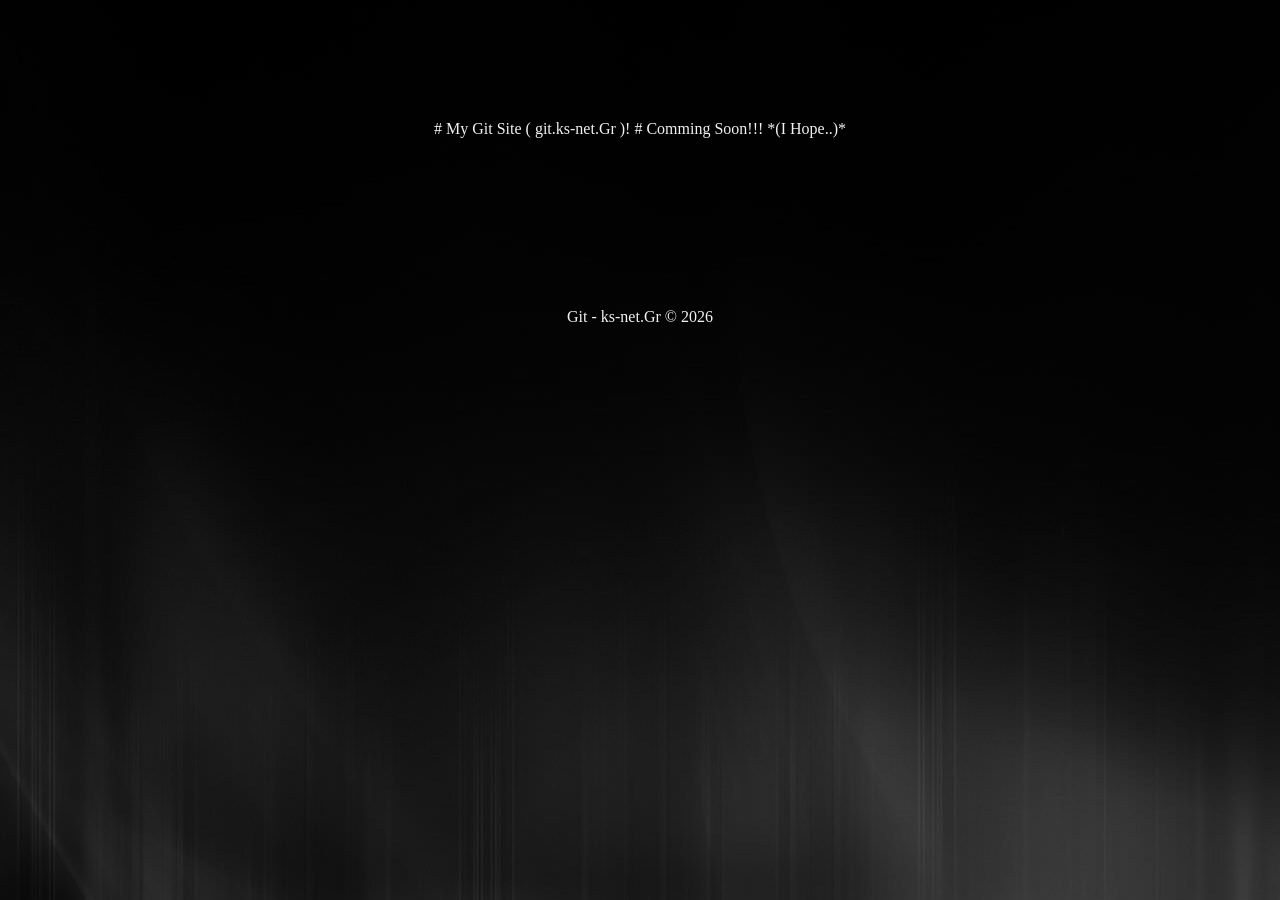
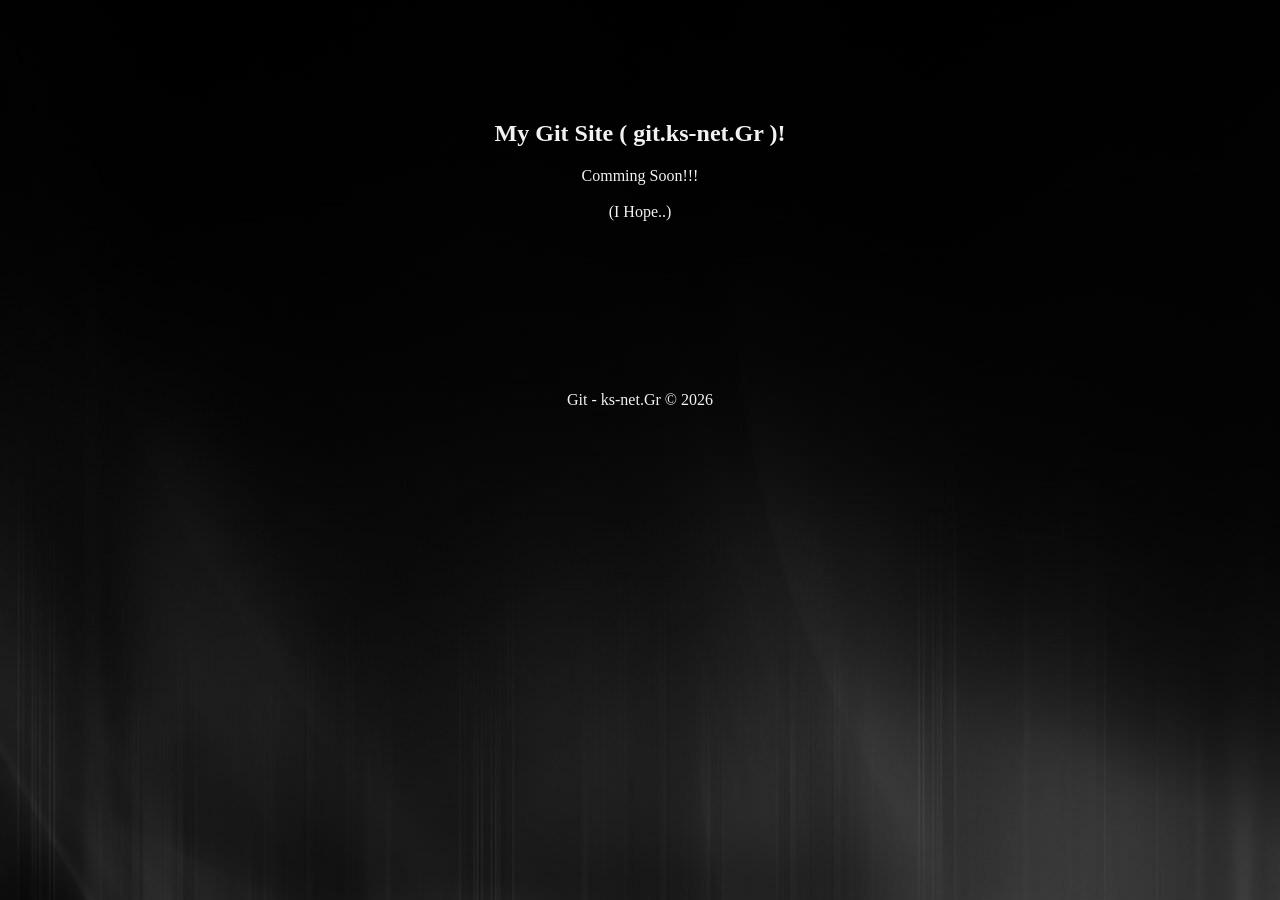
Before and after one commit to ks-net/Jekyll-ks-net.Gr, a Jekyll site: the page built from index.md, in a window 1280 px wide. Built offline with Jekyll 4.4.1, drawn with Linux system fonts in a browser that asks for light colours.

Commit message:
Update index.md

```diff
--- a/index.md
+++ b/index.md
@@ -9,11 +9,12 @@ layout: basic
 <!-- index.md start -->
 <div class="home-msg">
 
-# My Git Site ( git.ks-net.Gr )! #
+<h1>My Git Site ( git.ks-net.Gr )!</h1>
 
-Comming Soon!!!
-
-*(I Hope..)*
+	<span>Comming Soon!!!</span>
+		<br/>
+		<br/>
+	<span>(I Hope..) </span>
 
 
 </div>
```
